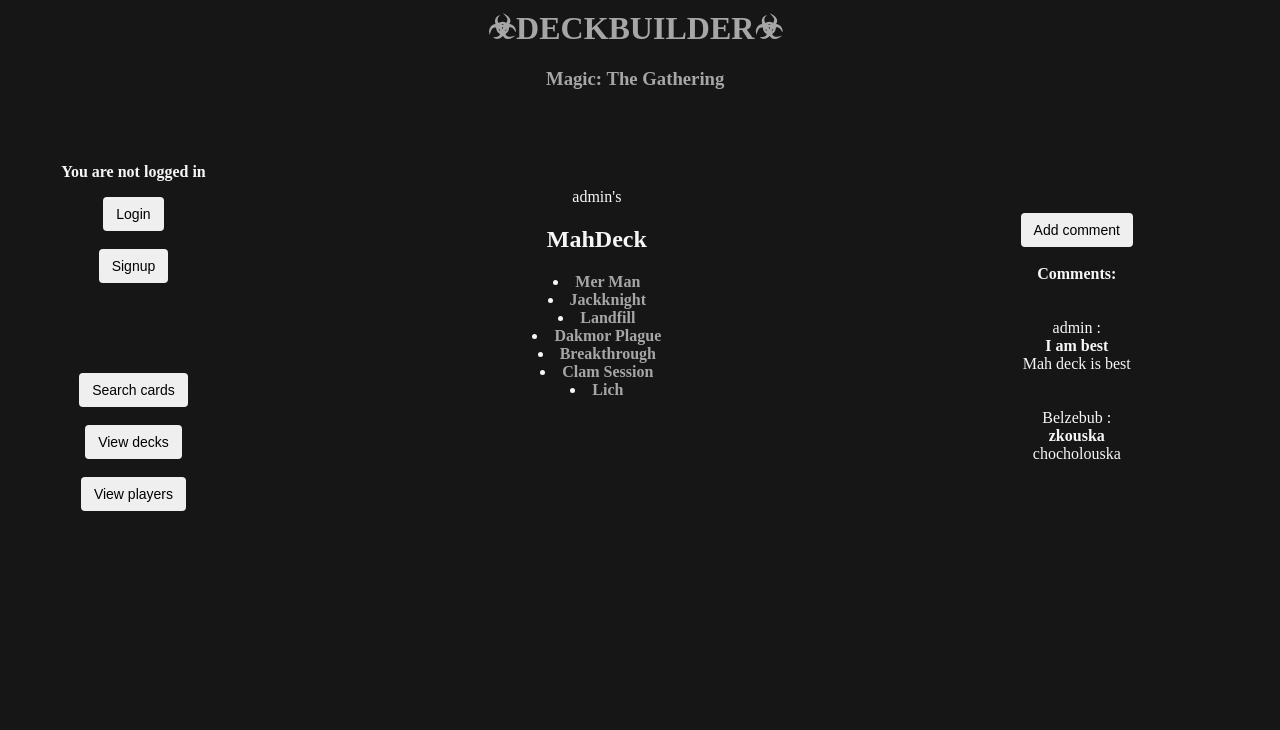
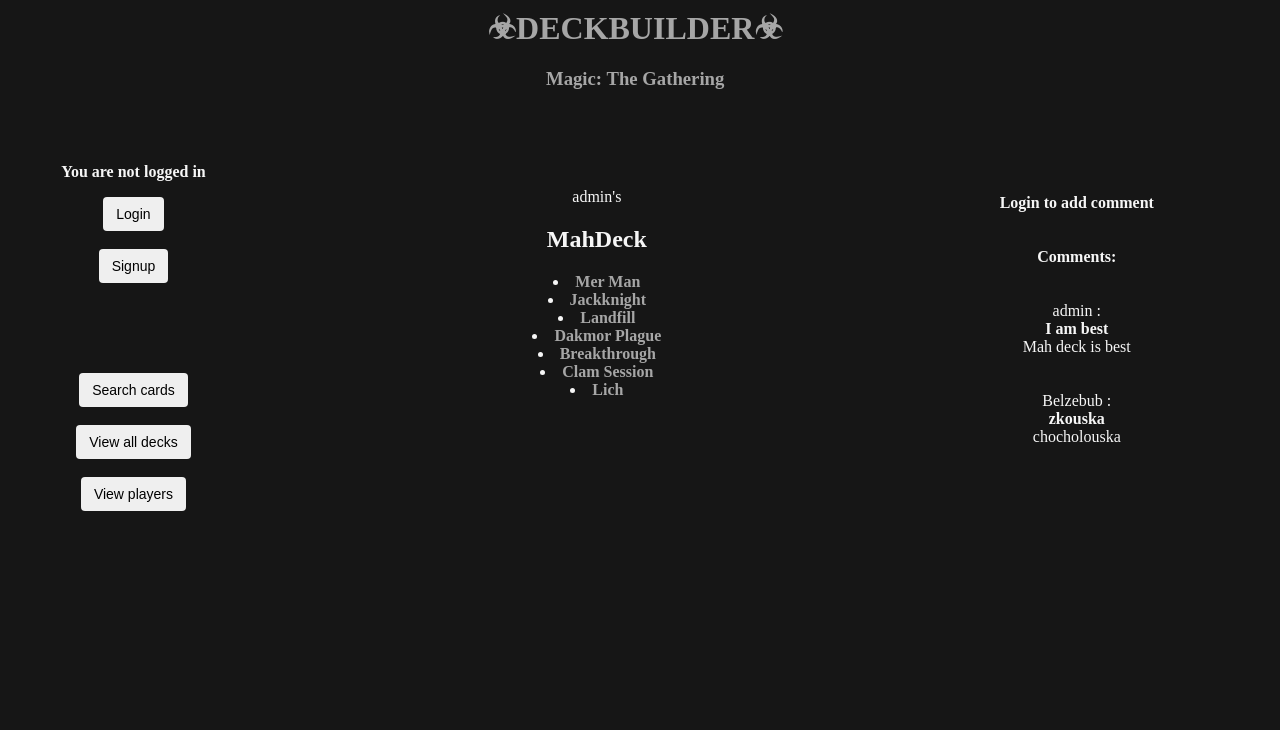
Before and after one commit to rddrdhd/SPJA_Deckbuilder, a Django app: page /deck/11/ in a window 1280 px wide. Shown: the top 730 px of the page. Run offline with Django 3.2, Linux system fonts and the light colour scheme; data comes from the database, SQL or seed files in the repository; both versions use the stored data as it was after the commit; lists and menus that the app fills with data are empty.

Commit message:
Its almost done I guess
Just iffed commetns for not-authenticated user

```diff
--- a/builder/templates/base.html
+++ b/builder/templates/base.html
@@ -53,7 +53,7 @@
                         {% endif %}
 
                         <a href="/search"><button class="btn">Search cards</button></a><br><br>
-                        <a href="/decks"><button class="btn"type="submit">View decks</button></a><br><br>
+                        <a href="/decks"><button class="btn"type="submit">View all decks</button></a><br><br>
                         <a href="/players"><button class="btn"type="submit">View players</button></a><br><br><br><br>
 
                         {% if user.is_authenticated %}
--- a/builder/templates/deck/deck.html
+++ b/builder/templates/deck/deck.html
@@ -32,11 +32,13 @@
 
           {% if userid == deck.owner.id%}
           <a href="{% url 'builder:delete_deck' deck.id %}"><button class="btn">Delete deck</button></a><br><br>
-          {% endif%}
+
         <br><br>
          <a href="{% url 'builder:new_comment' deck.id %}"><button class="btn">Add comment</button></a><br><br>
-
-
+        {%else%}
+        Login to add comment<br><br><br>
+            {% endif%}
+{%if comments%}
         Comments:<br><br><br>
     {% for comment in comments%}
         <span style="font-weight:normal;">
@@ -46,6 +48,7 @@
             <strong>{{comment.title}}</strong><br>{{comment.text}}</span><br><br><br>
         {% endif %}
     {% endfor%}
+        {%endif%}
     </th>
    </tr>
  </table>
```
Also changed, not shown: db.sqlite3.
